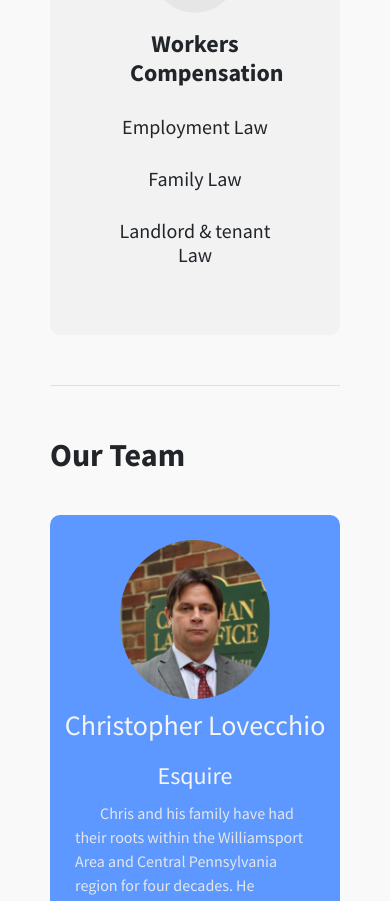
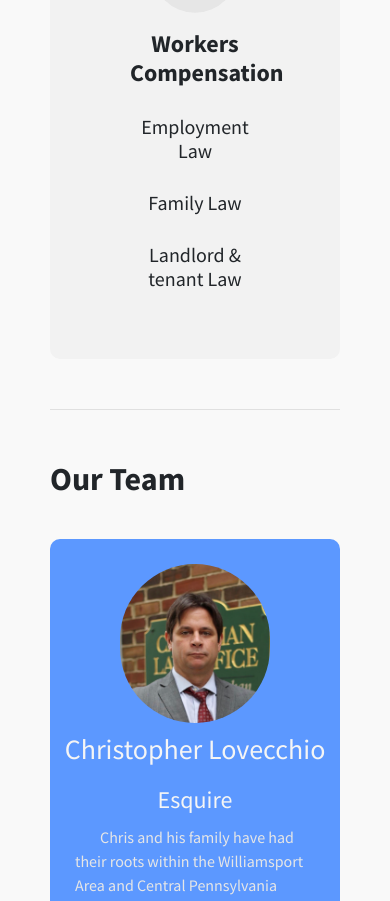
Before and after one commit to trentungard/lawfirm-react, a React (Create React App) app: page / in a window 390 px wide. Shown: the part 1558-2459 px from the top of the page. Built offline with nearby package versions, Linux system fonts and the light colour scheme; no server answers.

Commit message:
smalled mobile fix

```diff
--- a/src/Practice/Practice.scss
+++ b/src/Practice/Practice.scss
@@ -6,7 +6,7 @@
 
 .more-container{
     h4{
-        padding: 10px 0px;
+        padding: 10px;
         font-size: 20px;
     }
 }
--- a/src/mediaqueries.scss
+++ b/src/mediaqueries.scss
@@ -41,7 +41,7 @@
     }
 }
 
-@media(max-width: 495px){
+@media(max-width: 499px){
     .logo-container{
         img{
             padding: 15px 0;
```
